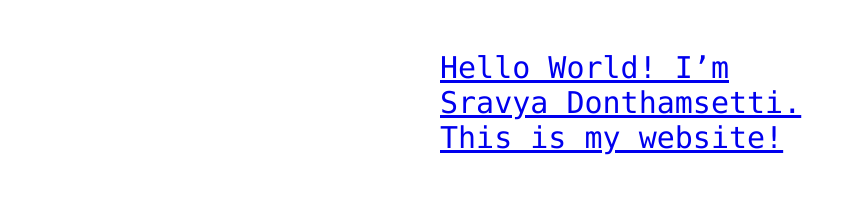
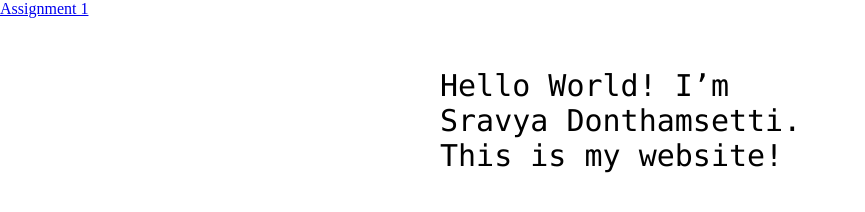
Before and after one commit to sravyadonthamsetti/hello-world, a plain HTML site: page index.html in a window 1280 px wide. Shown: the whole page, without its empty margins (0-865 px from the left). Drawn offline with Linux system fonts and the light colour scheme.

Commit message:
Update index.html

```diff
--- a/index.html
+++ b/index.html
@@ -9,7 +9,7 @@
 </head>
 
 <body>
-<a href="https://docs.google.com/document/d/11C9k657dhXJA2C70sTuoriBVo4fRpbAdWQHJWpAUlzM/edit?usp=sharing">
+<a href="https://docs.google.com/document/d/11C9k657dhXJA2C70sTuoriBVo4fRpbAdWQHJWpAUlzM/edit?usp=sharing">Assignment 1</a>
 
 <!-- Change this code here by copy and pasting your template on line 15 -->
 <p>Hello World! I’m Sravya Donthamsetti. This is my website!</p>
```
